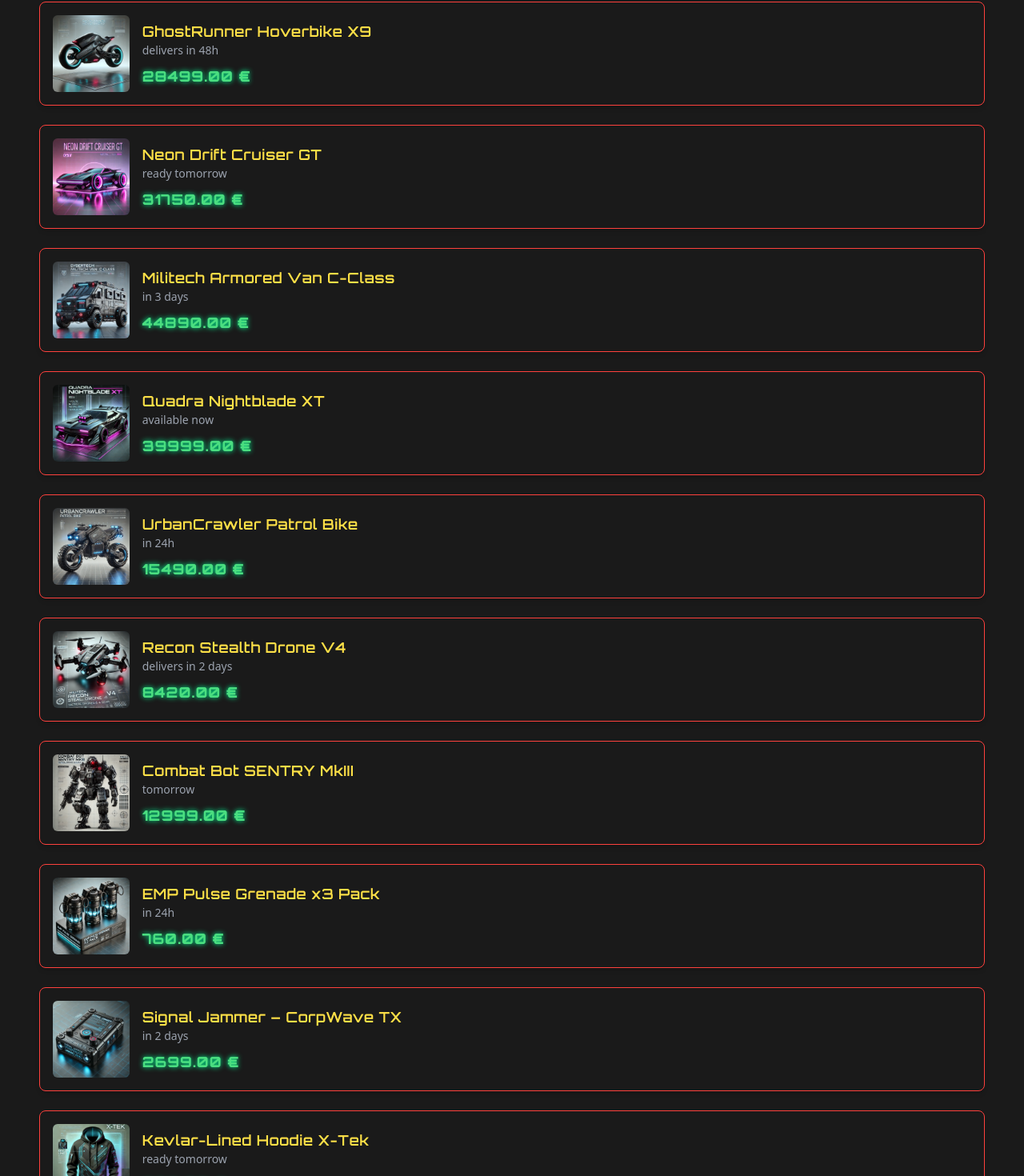
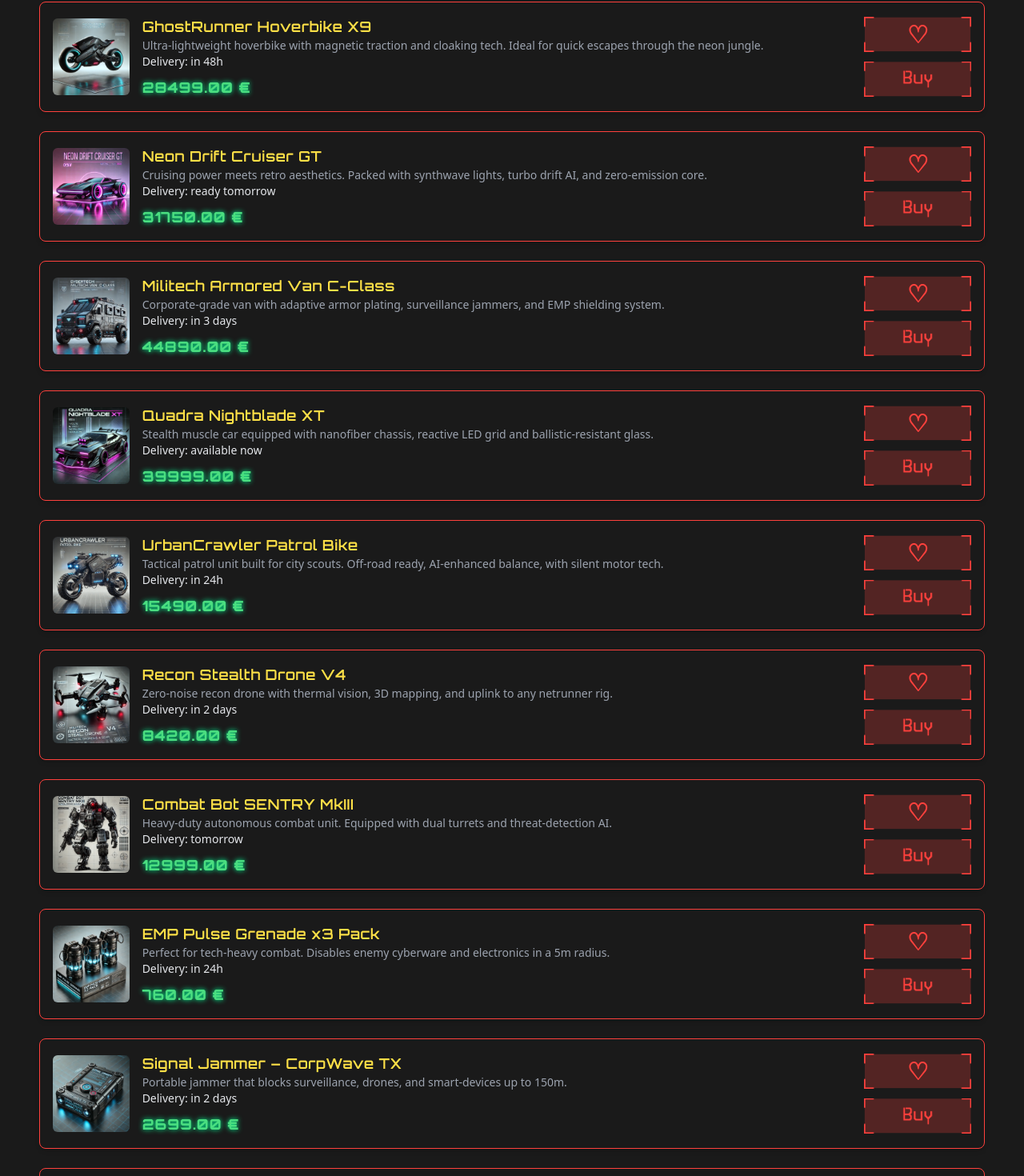
Before and after one commit to SamuriVii/CyberGro, a Nuxt app: page /search in a window 1280 px wide. Shown: the part 221-1691 px from the top of the page at 80% size. Built offline with nearby package versions, Linux system fonts and the light colour scheme.

Commit message:
Update Search.vue
Updated Search.vue layout and styles

```diff
--- a/data/products.ts
+++ b/data/products.ts
@@ -1,32 +1,147 @@
 export const products_1 = [
-    { image: '/images/products/product_1_1.jpg', name: 'GhostRunner Hoverbike X9', price: '28499.00', delivery: 'delivers in 48h' },
-    { image: '/images/products/product_1_2.jpg', name: 'Neon Drift Cruiser GT', price: '31750.00', delivery: 'ready tomorrow' },
-    { image: '/images/products/product_1_3.jpg', name: 'Militech Armored Van C-Class', price: '44890.00', delivery: 'in 3 days' },
-    { image: '/images/products/product_1_4.jpg', name: 'Quadra Nightblade XT', price: '39999.00', delivery: 'available now' },
-    { image: '/images/products/product_1_5.jpg', name: 'UrbanCrawler Patrol Bike', price: '15490.00', delivery: 'in 24h' },
+    {
+      image: '/images/products/product_1_1.jpg',
+      name: 'GhostRunner Hoverbike X9',
+      price: '28499.00',
+      delivery: 'in 48h',
+      description: 'Ultra-lightweight hoverbike with magnetic traction and cloaking tech. Ideal for quick escapes through the neon jungle.',
+    },
+    {
+      image: '/images/products/product_1_2.jpg',
+      name: 'Neon Drift Cruiser GT',
+      price: '31750.00',
+      delivery: 'ready tomorrow',
+      description: 'Cruising power meets retro aesthetics. Packed with synthwave lights, turbo drift AI, and zero-emission core.',
+    },
+    {
+      image: '/images/products/product_1_3.jpg',
+      name: 'Militech Armored Van C-Class',
+      price: '44890.00',
+      delivery: 'in 3 days',
+      description: 'Corporate-grade van with adaptive armor plating, surveillance jammers, and EMP shielding system.',
+    },
+    {
+      image: '/images/products/product_1_4.jpg',
+      name: 'Quadra Nightblade XT',
+      price: '39999.00',
+      delivery: 'available now',
+      description: 'Stealth muscle car equipped with nanofiber chassis, reactive LED grid and ballistic-resistant glass.',
+    },
+    {
+      image: '/images/products/product_1_5.jpg',
+      name: 'UrbanCrawler Patrol Bike',
+      price: '15490.00',
+      delivery: 'in 24h',
+      description: 'Tactical patrol unit built for city scouts. Off-road ready, AI-enhanced balance, with silent motor tech.',
+    },
   ]
 
   export const products_2 = [
-    { image: '/images/products/product_2_1.jpg', name: 'Recon Stealth Drone V4', price: '8420.00', delivery: 'delivers in 2 days' },
-    { image: '/images/products/product_2_2.jpg', name: 'Combat Bot SENTRY MkIII', price: '12999.00', delivery: 'tomorrow' },
-    { image: '/images/products/product_2_3.jpg', name: 'EMP Pulse Grenade x3 Pack', price: '760.00', delivery: 'in 24h' },
-    { image: '/images/products/product_2_4.jpg', name: 'Signal Jammer – CorpWave TX', price: '2699.00', delivery: 'in 2 days' },
+    {
+      image: '/images/products/product_2_1.jpg',
+      name: 'Recon Stealth Drone V4',
+      price: '8420.00',
+      delivery: 'in 2 days',
+      description: 'Zero-noise recon drone with thermal vision, 3D mapping, and uplink to any netrunner rig.',
+    },
+    {
+      image: '/images/products/product_2_2.jpg',
+      name: 'Combat Bot SENTRY MkIII',
+      price: '12999.00',
+      delivery: 'tomorrow',
+      description: 'Heavy-duty autonomous combat unit. Equipped with dual turrets and threat-detection AI.',
+    },
+    {
+      image: '/images/products/product_2_3.jpg',
+      name: 'EMP Pulse Grenade x3 Pack',
+      price: '760.00',
+      delivery: 'in 24h',
+      description: 'Perfect for tech-heavy combat. Disables enemy cyberware and electronics in a 5m radius.',
+    },
+    {
+      image: '/images/products/product_2_4.jpg',
+      name: 'Signal Jammer – CorpWave TX',
+      price: '2699.00',
+      delivery: 'in 2 days',
+      description: 'Portable jammer that blocks surveillance, drones, and smart-devices up to 150m.',
+    },
   ]
 
   export const products_3 = [
-    { image: '/images/products/product_3_1.jpg', name: 'Kevlar-Lined Hoodie X-Tek', price: '289.00', delivery: 'ready tomorrow' },
-    { image: '/images/products/product_3_2.jpg', name: 'Neon Visor Glasses 2077', price: '159.90', delivery: 'in 2 days' },
-    { image: '/images/products/product_3_3.jpg', name: 'AR Reactive Jacket – GhostBlack', price: '469.00', delivery: 'in 2 days' },
-    { image: '/images/products/product_3_4.jpg', name: 'CyberSneaks Pulse Vibe', price: '329.00', delivery: 'tomorrow' },
-    { image: '/images/products/product_3_5.jpg', name: 'DigitalCam Urban Mask', price: '122.00', delivery: 'in 3 days' },
+    {
+      image: '/images/products/product_3_1.jpg',
+      name: 'Kevlar-Lined Hoodie X-Tek',
+      price: '289.00',
+      delivery: 'ready tomorrow',
+      description: 'Blend in with edge-runner style. Kevlar-lined, EMP-resistant and heat-regulating fibers.',
+    },
+    {
+      image: '/images/products/product_3_2.jpg',
+      name: 'Neon Visor Glasses 2077',
+      price: '159.90',
+      delivery: 'in 2 days',
+      description: 'HUD-enabled visor with ambient night glow, gesture control, and encrypted AR feeds.',
+    },
+    {
+      image: '/images/products/product_3_3.jpg',
+      name: 'AR Reactive Jacket – GhostBlack',
+      price: '469.00',
+      delivery: 'in 2 days',
+      description: 'Jacket changes visuals based on environment. LED-threaded with active camouflage support.',
+    },
+    {
+      image: '/images/products/product_3_4.jpg',
+      name: 'CyberSneaks Pulse Vibe',
+      price: '329.00',
+      delivery: 'tomorrow',
+      description: 'Smart sneakers with gyro-stabilization, noise suppression soles and neon heel trails.',
+    },
+    {
+      image: '/images/products/product_3_5.jpg',
+      name: 'DigitalCam Urban Mask',
+      price: '122.00',
+      delivery: 'in 3 days',
+      description: 'Techwear essential – rebreather-ready, fitted with facial distortion filters for low-profile ops.',
+    },
   ]
 
   export const products_4 = [
-    { image: '/images/products/product_4_1.jpg', name: 'Neural Boost Chip (Gen-5)', price: '899.00', delivery: 'ready now' },
-    { image: '/images/products/product_4_2.jpg', name: 'OcuScan Smart Optics', price: '1120.00', delivery: 'in 48h' },
-    { image: '/images/products/product_4_3.jpg', name: 'Kinetic Arm Servo – Titan-X', price: '2390.00', delivery: 'in 2 days' },
-    { image: '/images/products/product_4_4.jpg', name: 'Subdermal Armor Grid (Lv2)', price: '1780.00', delivery: 'tomorrow' },
-    { image: '/images/products/product_4_5.jpg', name: 'Memory Expander 128Tb XR', price: '655.00', delivery: 'in 3 days' },
+    {
+      image: '/images/products/product_4_1.jpg',
+      name: 'Neural Boost Chip (Gen-5)',
+      price: '899.00',
+      delivery: 'ready now',
+      description: 'Enhances cognitive functions and reflex timing. FDA-questionable, street-tested.',
+    },
+    {
+      image: '/images/products/product_4_2.jpg',
+      name: 'OcuScan Smart Optics',
+      price: '1120.00',
+      delivery: 'in 48h',
+      description: 'Replace your eyes with AR overlays, zoom modes, and low-light precision scanning.',
+    },
+    {
+      image: '/images/products/product_4_3.jpg',
+      name: 'Kinetic Arm Servo – Titan-X',
+      price: '2390.00',
+      delivery: 'in 2 days',
+      description: 'Hydraulic-grade servo for extra lifting, punching, and grappling. Comes with warranty (limited).',
+    },
+    {
+      image: '/images/products/product_4_4.jpg',
+      name: 'Subdermal Armor Grid (Lv2)',
+      price: '1780.00',
+      delivery: 'tomorrow',
+      description: 'Second-skin defensive implant. Absorbs ballistic impact and reduces heat signatures.',
+    },
+    {
+      image: '/images/products/product_4_5.jpg',
+      name: 'Memory Expander 128Tb XR',
+      price: '655.00',
+      delivery: 'in 3 days',
+      description: 'Boost your storage with XR-certified expansion chip. Cyberdeck-compatible.',
+    },
   ]
 
+
 export const allProducts = [...products_1, ...products_2, ...products_3, ...products_4]
--- a/pages/search.vue
+++ b/pages/search.vue
@@ -1,24 +1,45 @@
 <template>
   <div class="px-6 py-8 bg-[#1a1a1a] text-white">
     <div v-if="filteredProducts.length" class="space-y-6">
-      <div
-        v-for="(product, index) in filteredProducts"
-        :key="index"
+      <div v-for="(product, index) in filteredProducts" :key="index"
         class="w-[96%] mx-auto bg-[#1a1a1a] p-4 rounded-lg shadow-md border border-[#ff413d]
                transition-all duration-300 hover:scale-[1.015] hover:shadow-[0_0_10px_#ff413d]
                group cursor-pointer"
       >
-        <div class="flex items-center gap-4">
-          <!-- Product Image -->
-          <img :src="product.image" alt="product image" class="w-24 h-24 object-cover rounded-md group-hover:brightness-110 transition" />
-
-          <!-- Product Info -->
-          <div class="flex-1">
+        <div class="flex flex-col sm:flex-row sm:items-center justify-between gap-4">
+          <!-- LEFT SIDE: image + data -->
+          <div class="flex items-center gap-4 flex-1">
+            <img :src="product.image" alt="product image" class="w-24 h-24 object-cover rounded-md group-hover:brightness-110 transition"/>
+            <div>
               <h2 class="text-lg font-semibold text-yellow-300 font-orbitron tracking-wide">{{ product.name }}</h2>
-            <p class="text-sm text-gray-400">{{ product.delivery }}</p>
+              <p class="text-sm text-gray-400">{{ product.description }}</p>
+              <p class="text-sm text-gray-200">Delivery: {{ product.delivery }}</p>
               <p class="text-green-400 font-extrabold text-lg mt-2 font-orbitron tracking-wider drop-shadow-[0_0_3px_#00ff99]">
                 {{ product.price }} €
               </p>
+            </div>
+          </div>
+
+          <!-- RIGHT SIDE: buttons -->
+          <div class="flex flex-col sm:flex-col gap-3 sm:items-center">
+            <button class="relative inline-block transform hover:scale-105 transition" aria-label="Account">
+              <img
+                src="/images/button_red_empty.png"
+                alt="Buy"
+                class="block w-auto h-[52px] sm:h-[48px] md:h-[46px] lg:h-[44px]"
+              />
+              <span class="absolute inset-0 flex items-center justify-center text-[#ff413d] font-bold text-3xl leading-none">
+                ♡
+              </span>
+            </button>
+
+            <button class="relative inline-block transform hover:scale-105 transition" aria-label="Account">
+              <img
+                src="/images/button_red_buy.png"
+                alt="Buy"
+                class="block w-auto h-[52px] sm:h-[48px] md:h-[46px] lg:h-[44px]"
+              />
+            </button>
           </div>
         </div>
       </div>
```
Lines whose indentation alone changed are shown as unchanged.
